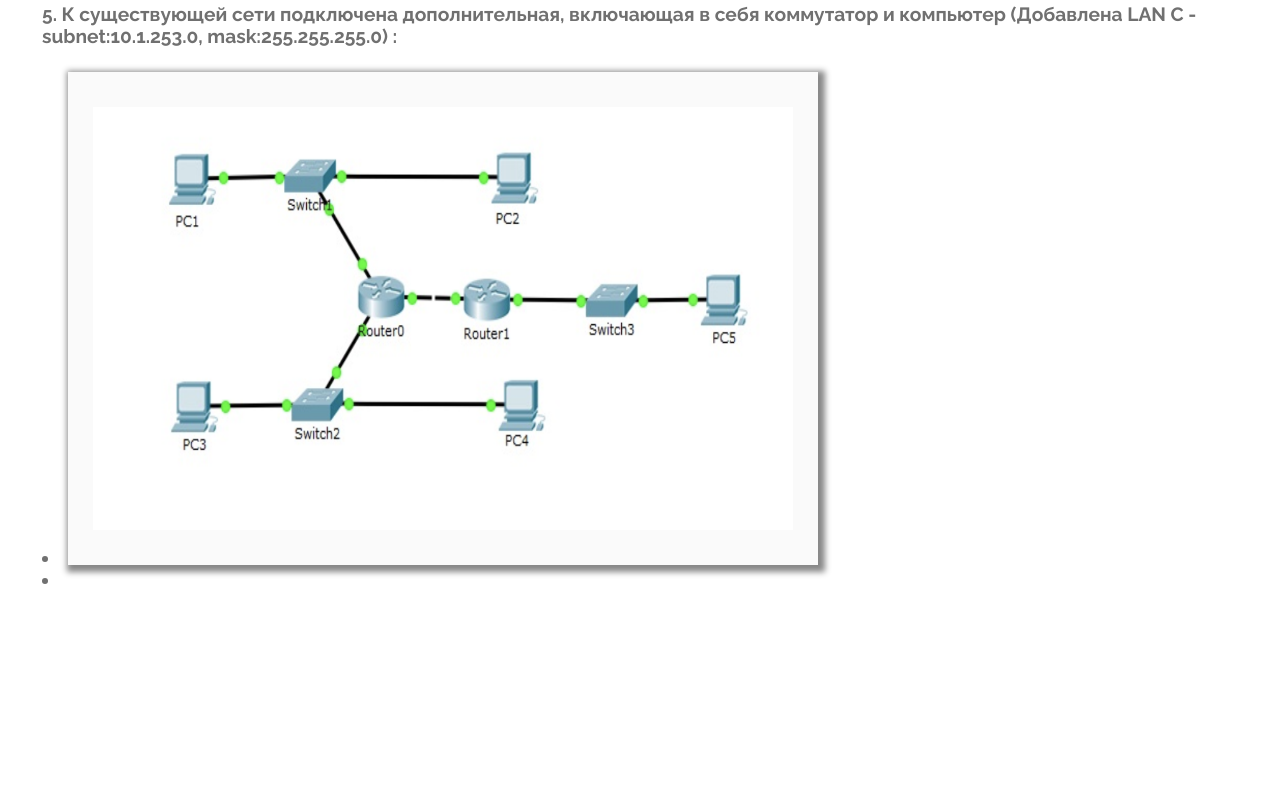
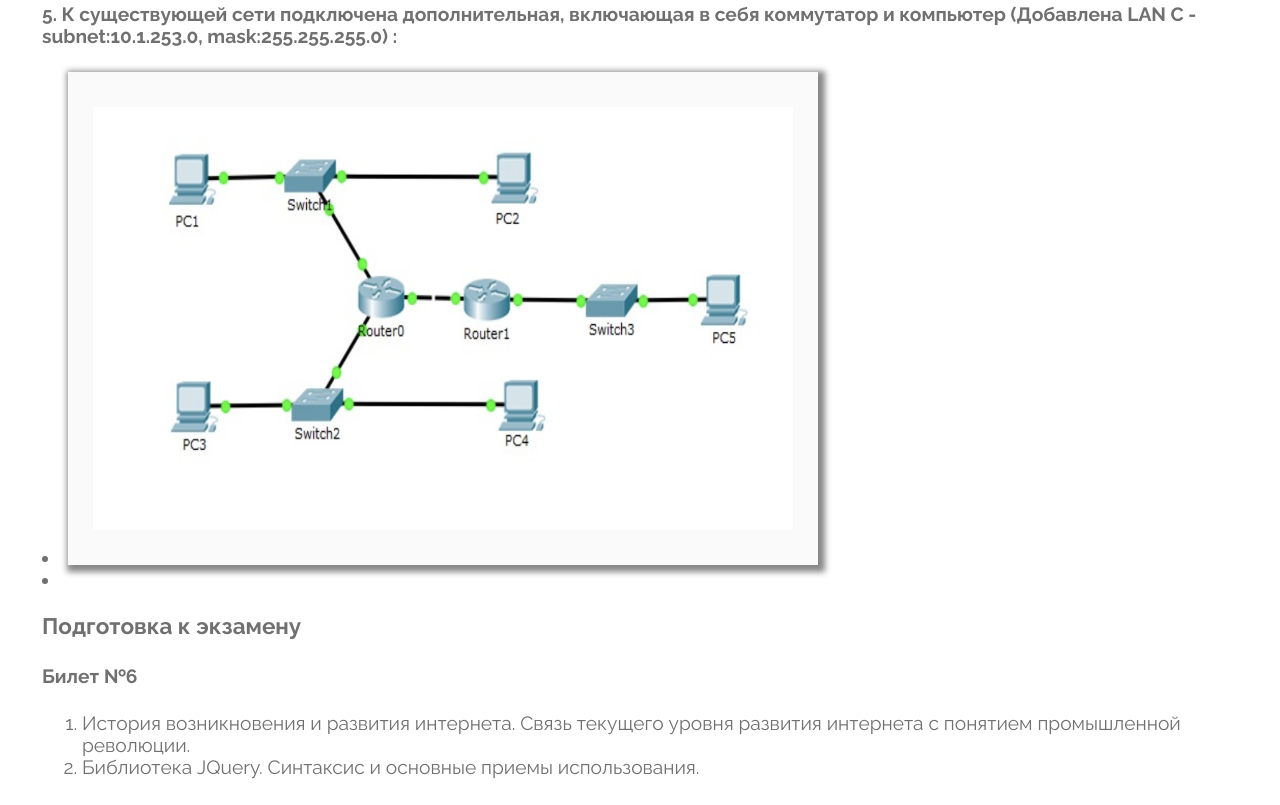
Before and after one commit to SevaSite/kapustnikovidm.github.io, a plain HTML site: page index.html in a window 1280 px wide. Shown: the part 3319-4124 px from the top of the page. Before the commit the page ends 3918 px from the top, so only its background shows below. Drawn offline with Linux system fonts and the light colour scheme.

Commit message:
Update index.html

```diff
--- a/index.html
+++ b/index.html
@@ -79,6 +79,13 @@
   		<h4>5. К существующей сети подключена дополнительная, включающая в себя коммутатор и компьютер (Добавлена LAN C - subnet:10.1.253.0, mask:255.255.255.0) :</h4>
 		<li><img src="images\4.png"><li>
 	    </div>
-
+	<div>
+            <h3>Подготовка к экзамену</h3>
+		<div style="margin-top:10px"><h4>Билет №6</h4>
+		<ol>
+			<li>История возникновения и развития интернета. Связь текущего уровня развития интернета с понятием промышленной революции.</li>
+			<li>Библиотека JQuery. Синтаксис и основные приемы использования.</li>
+		</ol>
+	</div>
 </body>
 </html>
```
